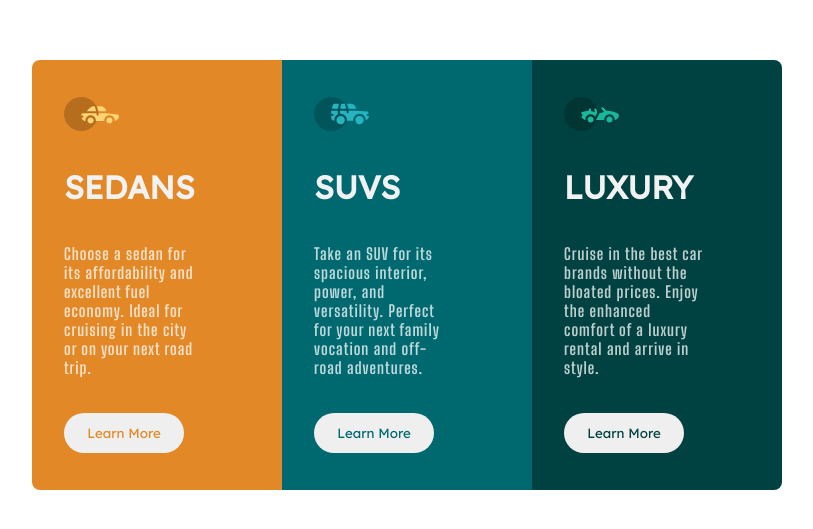
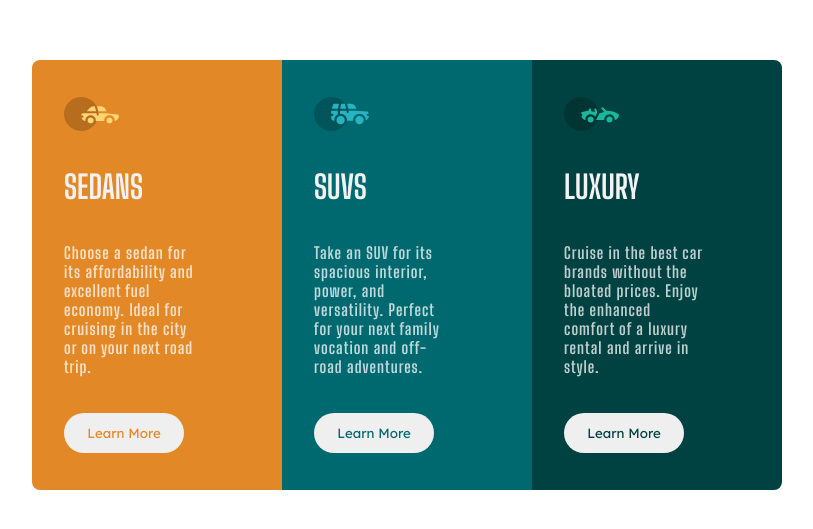
Before and after one commit to Klebson-Antunes/3-column-preview-card-component, a plain HTML site: page index.html in a window 1280 px wide. Shown: the part 125-654 px from the top of the page, without its empty margins (233-1046 px from the left). Drawn offline with Linux system fonts and the light colour scheme.

Commit message:
substitui h2 por h1, add link do projeto no readme

```diff
--- a/assets/css/style.css
+++ b/assets/css/style.css
@@ -41,12 +41,12 @@ main {
     width: 55px;
 }
 
-.card h2 {
+.card h1 {
     font-size: 2rem;
     font-weight: 700;
     text-transform: uppercase;
     color: var(--Very-light-gray);
-    font-family: 'Lexend Deca', sans-serif;
+    font-family: 'Big Shoulders Display', cursive;
 }
 
 .card p {
--- a/index.html
+++ b/index.html
@@ -20,7 +20,7 @@
   <main>
     <div class="card sedans">
       <img src="assets/images/icon-sedans.svg" alt="icone carro sedan">
-      <h2>Sedans</h2>
+      <h1>Sedans</h1>
       <p>
         Choose a sedan for its affordability and excellent fuel economy.
         Ideal for cruising in the city or on your next road trip.
@@ -32,7 +32,7 @@
     </div>
     <div class="card suvs">
       <img src="assets/images/icon-suvs.svg" alt="icone carro suvs">
-      <h2>Suvs</h2>
+      <h1>Suvs</h1>
       <p>
         Take an SUV for its spacious interior, power, and versatility.
         Perfect for your next family vocation and off-road adventures.
@@ -44,7 +44,7 @@
     </div>
     <div class="card luxury">
       <img src="assets/images/icon-luxury.svg" alt="icone carro luxury">
-      <h2>Luxury</h2>
+      <h1>Luxury</h1>
       <p>
         Cruise in the best car brands without the bloated prices.
         Enjoy the enhanced comfort of a luxury rental and arrive in style.
```
Also changed, not shown: 1 other file.
